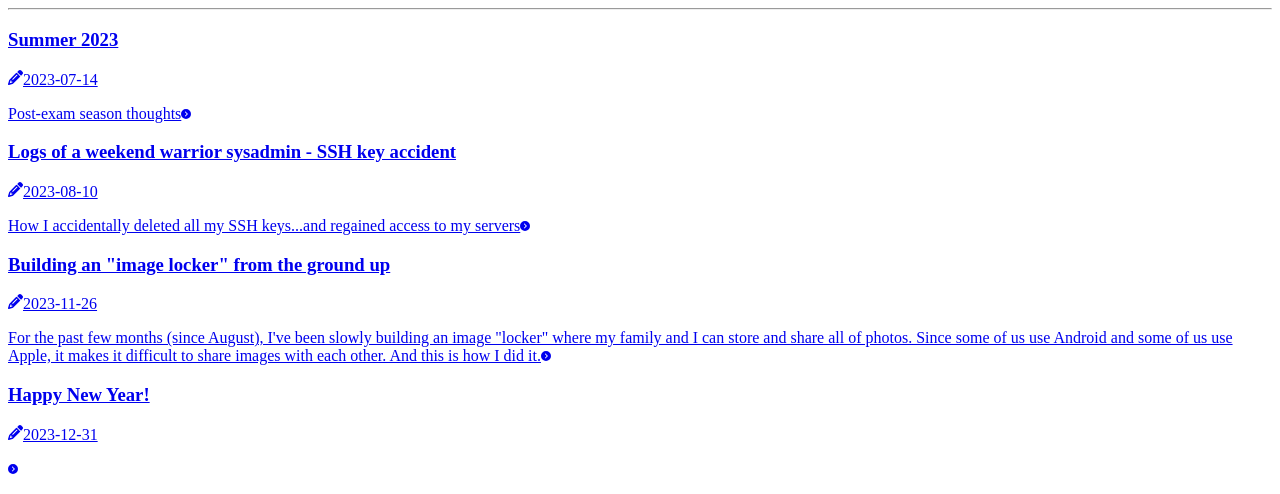
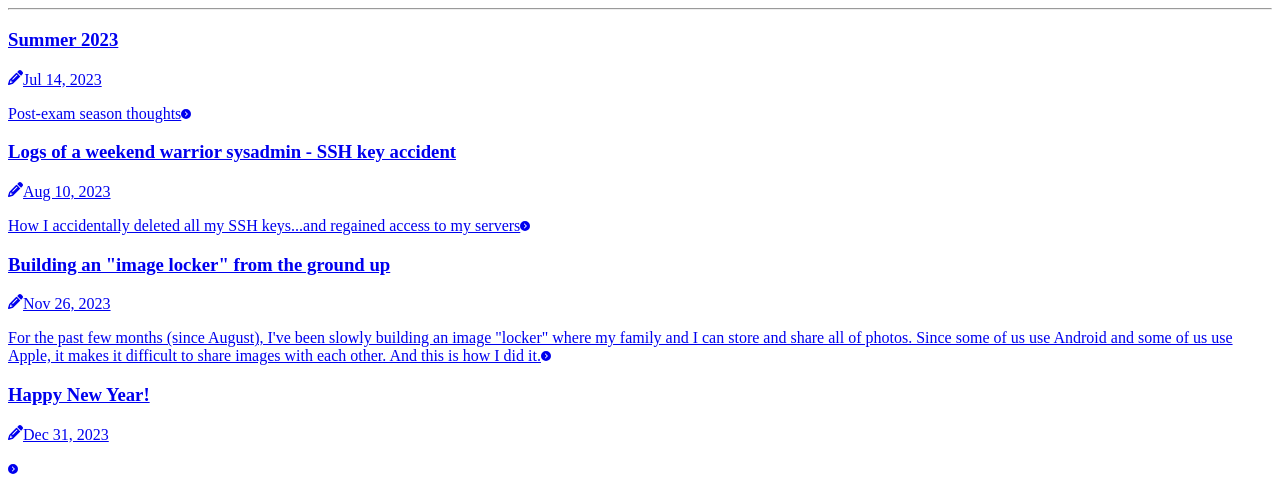
Before and after one commit to EzraH442/ezraweb_v3, a Next.js app: page / in a window 1280 px wide. Shown: the part 1239-1733 px from the top of the page. Built offline with nearby package versions, Linux system fonts and the light colour scheme.

Commit message:
fix build

```diff
--- a/components/Blog/ArchiveCard.tsx
+++ b/components/Blog/ArchiveCard.tsx
@@ -4,12 +4,12 @@ import { PostData } from "../../types/post";
 
 const ArchiveCard: React.FC<{ post: PostData }> = ({ post }) => {
   return (
-    <Link href={`/posts/${post.context.slug}`} key={post.metadata.date}>
+    <Link href={`/posts/${post.context.slug}`} key={post.context.date}>
       <div className="my-3 hover:cursor-pointer hover:underline decoration-cyan-300">
         <h3 className="font-sans text-lg inline text-cyan-300">
           {` [archive] `}
         </h3>
-        <h3 className="font-sans text-lg inline">{`${post.metadata.title} - ${post.metadata.date}`}</h3>
+        <h3 className="font-sans text-lg inline">{`${post.metadata.title} - ${post.context.date}`}</h3>
         <p className="font-sans">{post.metadata.headline}</p>
       </div>
     </Link>
--- a/components/Blog/BlogCard.tsx
+++ b/components/Blog/BlogCard.tsx
@@ -6,7 +6,7 @@ import { PostData } from "../../types/post";
 
 const BlogCard: React.FC<{ post: PostData }> = ({ post }) => {
   return (
-    <Link href={`/posts/${post.context.slug}`} key={post.metadata.date}>
+    <Link href={`/posts/${post.context.slug}`} key={post.context.date}>
       <div className="my-3 hover:cursor-pointer hover:underline decoration-cyan-300">
         <div className="flex">
           <h3 className="font-sans text-lg inline text-accent">
@@ -18,7 +18,7 @@ const BlogCard: React.FC<{ post: PostData }> = ({ post }) => {
             className="inline ml-2 mr-1 text-cyan-300"
           />
           <h3 className="font-sans text-lg inline text-cyan-300">
-            {post.metadata.date}
+            {post.context.date}
           </h3>
         </div>
         <p className="font-sans">{post.metadata.headline}</p>
--- /dev/null
+++ b/lib/util.ts
@@ -0,0 +1,20 @@
+const months = [
+  "Jan",
+  "Feb",
+  "Mar",
+  "Apr",
+  "May",
+  "Jun",
+  "Jul",
+  "Aug",
+  "Sep",
+  "Oct",
+  "Nov",
+  "Dec",
+];
+
+function formatDate(d: Date): string {
+  return `${months[d.getMonth()]} ${d.getDate()}, ${d.getFullYear()}`;
+}
+
+export default formatDate;
--- a/pages/index.tsx
+++ b/pages/index.tsx
@@ -9,6 +9,7 @@ import { allSortedFilenamesInDir } from "../lib/helpers";
 import { PostData } from "../types/post";
 import Card from "../components/homepage/Card";
 import Layout from "../components/Layout";
+import formatDate from "../lib/util";
 
 export const getStaticProps: GetStaticProps = async () => {
   const latestPosts = [];
@@ -20,7 +21,6 @@ export const getStaticProps: GetStaticProps = async () => {
     latestPosts.push(
       getPostByContext(context, [
         "title",
-        "date",
         "headline",
         "featuredImage",
         "archive",
@@ -71,9 +71,9 @@ const Home: NextPage<IHomepageProps> = ({ posts }) => {
               .filter((post) => !parseInt(post.metadata.archive ?? "0", 10))
               .map((post) => (
                 <BlogCard
-                  key={post.metadata.date}
+                  key={post.context.date}
                   title={post.metadata.title ?? ""}
-                  date={post.metadata.date}
+                  date={formatDate(new Date(post.context.date))}
                   headline={post.metadata.headline ?? ""}
                   href={`/posts/${post.context.slug}`}
                 />
--- a/pages/posts/[slug].tsx
+++ b/pages/posts/[slug].tsx
@@ -17,6 +17,7 @@ import { PostData } from "../../types/post";
 
 import "prismjs/themes/prism-tomorrow.css";
 import "prismjs/plugins/line-numbers/prism-line-numbers.css";
+import formatDate from "../../lib/util";
 
 type PostPageProps = {
   post: {
@@ -34,7 +35,6 @@ export const getStaticProps: GetStaticProps<PostPageProps, Params> = async (
 ) => {
   const post = getPostBySlug(context.params!.slug, [
     "title",
-    "date",
     "featuredImage",
     "archive",
   ]);
@@ -80,7 +80,9 @@ const Post: NextPage<PostPageProps> = ({ post }) => (
             {post.post.metadata.title}
           </h1>
           <FontAwesomeIcon icon={faPencil} width={12} className="inline mr-2" />
-          <h2 className="inline">{post.post.metadata.date}</h2>
+          <h2 className="inline">
+            {formatDate(new Date(post.post.context.date))}
+          </h2>
         </div>
         <hr />
         {post.post.metadata.featuredImage && (
```
Also changed, not shown: components/Timeline/TimelineItem.tsx (+1 -19 lines).
